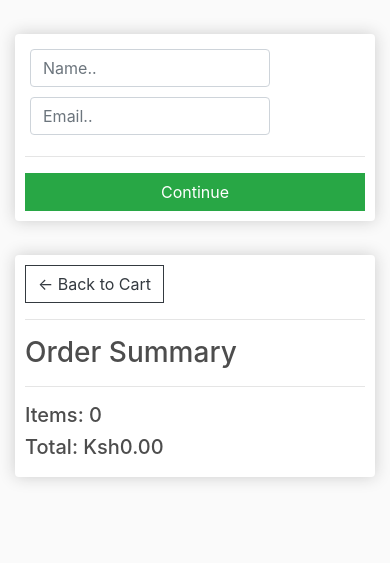
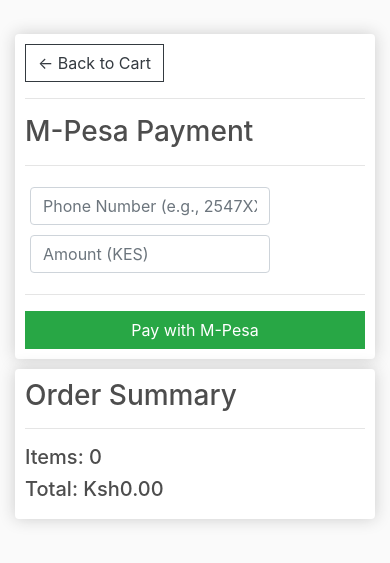
Before and after one commit to ndunguloren96/ltronix-shop, a Django app: page /checkout/ in a window 390 px wide. Shown: the part 56-619 px from the top of the page. Run offline with Django 4.2, Linux system fonts and the light colour scheme; some libraries are stand-ins or nearby versions.

Commit message:
feat: Implement basic M-Pesa STK Push frontend
Replaced existing checkout form with a simplified form for initiating M-Pesa STK Push. Collects phone number and amount, and displays basic processing and response messages

```diff
--- a/ecommerce/store/templates/store/checkout.html
+++ b/ecommerce/store/templates/store/checkout.html
@@ -1,91 +1,54 @@
 {% extends 'store/main.html' %} {% load static %} {% block content %}
 <div class="row">
-  <div class="col-lg-6">
-    <div class="box-element" id="form-wrapper">
-      <form id="form">
-        <div id="user-info">
-          <div class="form-field">
-            <input
-              required
-              class="form-control"
-              type="text"
-              name="name"
-              placeholder="Name.." />
-          </div>
-          <div class="form-field">
-            <input
-              required
-              class="form-control"
-              type="email"
-              name="email"
-              placeholder="Email.." />
-          </div>
-        </div>
-
-        <div id="shipping-info">
-          <hr />
-          <p>Shipping Information:</p>
-          <hr />
-          <div class="form-field">
-            <input
-              class="form-control"
-              type="text"
-              name="address"
-              placeholder="Address.." />
-          </div>
-          <div class="form-field">
-            <input
-              class="form-control"
-              type="text"
-              name="city"
-              placeholder="City.." />
-          </div>
-          <div class="form-field">
-            <input
-              class="form-control"
-              type="text"
-              name="state"
-              placeholder="State.." />
-          </div>
-          <div class="form-field">
-            <input
-              class="form-control"
-              type="text"
-              name="zipcode"
-              placeholder="Zip code.." />
-          </div>
-          <div class="form-field">
-            <input
-              class="form-control"
-              type="text"
-              name="country"
-              placeholder="Zip code.." />
-          </div>
-        </div>
-
-        <hr />
-        <input
-          id="form-button"
-          class="btn btn-success btn-block"
-          type="submit"
-          value="Continue" />
-      </form>
-    </div>
-
-    <br />
-    <div class="box-element hidden" id="payment-info">
-      <small>Paypal Options</small>
-      <!--<button id="make-payment">Make payment</button>-->
-      <div id="paypal-button-container"></div>
-    </div>
-  </div>
-
   <div class="col-lg-6">
     <div class="box-element">
       <a class="btn btn-outline-dark" href="{% url 'cart' %}"
         >&#x2190; Back to Cart</a
       >
       <hr />
+      <h3>M-Pesa Payment</h3>
+      <hr />
+      <form id="mpesa-form">
+        {% csrf_token %}
+        <div class="form-field">
+          <input
+            required
+            class="form-control"
+            type="text"
+            name="phone"
+            placeholder="Phone Number (e.g., 2547XXXXXXXX)" />
+        </div>
+        <div class="form-field">
+          <input
+            required
+            class="form-control"
+            type="number"
+            name="amount"
+            placeholder="Amount (KES)" />
+        </div>
+        <hr />
+        <button
+          id="mpesa-button"
+          class="btn btn-success btn-block"
+          type="submit">
+          Pay with M-Pesa
+        </button>
+      </form>
+      <div id="processing-message" class="hidden">
+        <hr />
+        <p>
+          Processing M-Pesa payment... Please wait for the prompt on your phone.
+        </p>
+      </div>
+      <div id="payment-response" class="hidden">
+        <hr />
+        <p id="response-text"></p>
+      </div>
+    </div>
+  </div>
+
+  <div class="col-lg-6">
+    <div class="box-element">
       <h3>Order Summary</h3>
       <hr />
       {% for item in items %}
@@ -106,132 +69,44 @@
   </div>
 </div>
 
-<script src="https://www.paypal.com/sdk/js?client-id=test&currency=KES"></script>
+<script type="text/javascript">
+  let mpesaForm = document.getElementById("mpesa-form");
+  let mpesaButton = document.getElementById("mpesa-button");
+  let processingMessage = document.getElementById("processing-message");
+  let paymentResponse = document.getElementById("payment-response");
+  let responseText = document.getElementById("response-text");
 
-<script>
-  // Render the PayPal button into #paypal-button-container
-  // This is the PayPal JavaScript SDK script
+  mpesaForm.addEventListener("submit", function (e) {
+    e.preventDefault();
 
-  /*The paypal.buttons() method consists of two attributes/methods right now.
-  1. createOrder which triggers an actual payment (amount set to 0.01 by default),
-  2. onApprove which is the action that takes place once a payment is complete*/
-  paypal
-    .Buttons({
-      // Set up the transaction
+    mpesaButton.classList.add("hidden");
+    processingMessage.classList.remove("hidden");
 
-      style: {
-        color: "blue",
-        shape: "rect",
-      },
-      createOrder: function (data, actions) {
-        return actions.order.create({
-          purchase_units: [
-            {
-              amount: {
-                value: "0.01",
-              },
-            },
-          ],
-        });
-      },
+    let phone = mpesaForm.phone.value;
+    let amount = mpesaForm.amount.value;
+    let url = "/payments/stk-push/";
 
-      // Finalize the transaction
-      onApprove: function (data, actions) {
-        return actions.order.capture().then(function (details) {
-          // Show a success message to the buyer
-          alert(
-            "Transaction completed by " + details.payer.name.given_name + "!"
-          );
-        });
-      },
-    })
-    .render("#paypal-button-container");
-</script>
-
-<script type="text/javascript">
-  var shipping = "{{order.shipping}}";
-  var total = "{{order.get_cart_total|floatformat:2}}";
-
-  if (shipping == "False") {
-    document.getElementById("shipping-info").innerHTML = "";
-  }
-
-  if (user != "AnonymousUser") {
-    document.getElementById("user-info").innerHTML = "";
-  }
-
-  if (shipping == "False" && user != "AnonymousUser") {
-    //Hide entire form if user is logged in and shipping is false
-    document.getElementById("form-wrapper").classList.add("hidden");
-    //Show payment if logged in user wants to buy an item that does not require shipping
-    document.getElementById("payment-info").classList.remove("hidden");
-  }
-
-  var form = document.getElementById("form");
-  form.addEventListener("submit", function (e) {
-    e.preventDefault();
-    console.log("Form Submitted...");
-    document.getElementById("form-button").classList.add("hidden");
-    document.getElementById("payment-info").classList.remove("hidden");
-  });
-  /*
-  document
-    .getElementById("make-payment")
-    .addEventListener("click", function (e) {
-      submitFormData();
-    });
-  */
-  function submitFormData() {
-    console.log("Payment button clicked");
-
-    var userFormData = {
-      name: null,
-      email: null,
-      total: total,
-    };
-
-    var shippingInfo = {
-      address: null,
-      city: null,
-      state: null,
-      zipcode: null,
-    };
-
-    if (shipping != "False") {
-      shippingInfo.address = form.address.value;
-      shippingInfo.city = form.city.value;
-      shippingInfo.state = form.state.value;
-      shippingInfo.zipcode = form.zipcode.value;
-    }
-
-    if (user == "AnonymousUser") {
-      userFormData.name = form.name.value;
-      userFormData.email = form.email.value;
-    }
-
-    console.log("Shipping Info:", shippingInfo);
-    console.log("User Info:", userFormData);
-
-    var url = "/process_order/";
     fetch(url, {
       method: "POST",
       headers: {
-        "Content-Type": "applicaiton/json",
-        "X-CSRFToken": csrftoken,
+        "Content-Type": "application/x-www-form-urlencoded",
+        "X-CSRFToken": "{{ csrf_token }}", // Ensure you have the CSRF token in your template
       },
-      body: JSON.stringify({ form: userFormData, shipping: shippingInfo }),
+      body: `phone=${phone}&amount=${amount}`,
     })
       .then((response) => response.json())
       .then((data) => {
-        console.log("Success:", data);
-        alert("Transaction completed");
-        window.location.href = "{% url 'store' %}";
+        processingMessage.classList.add("hidden");
+        paymentResponse.classList.remove("hidden");
+        responseText.textContent = JSON.stringify(data); // Display the raw response for now
+        // You might want to handle different response codes and messages here
+      })
+      .catch((error) => {
+        console.error("Error:", error);
+        processingMessage.classList.add("hidden");
+        paymentResponse.classList.remove("hidden");
+        responseText.textContent = "Error initiating M-Pesa payment.";
       });
-
-    cart = {};
-    document.cookie = "cart=" + JSON.stringify(cart) + ";domain=path=/";
-
-    window.location.href = "{%url 'store'}";
-  }
+  });
 </script>
 {% endblock content %}
```
